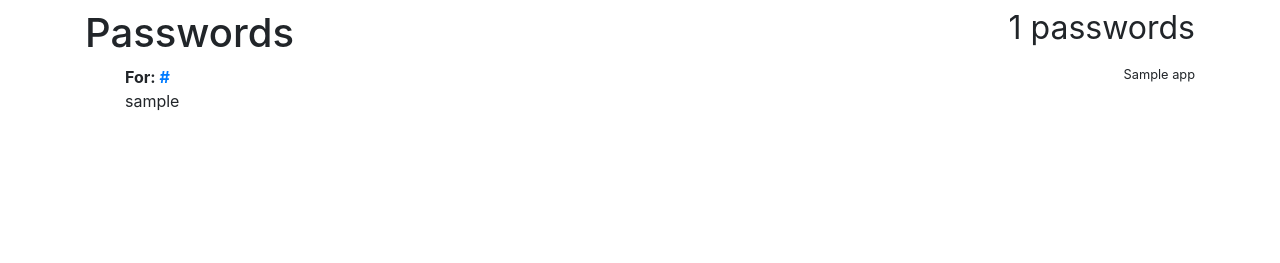
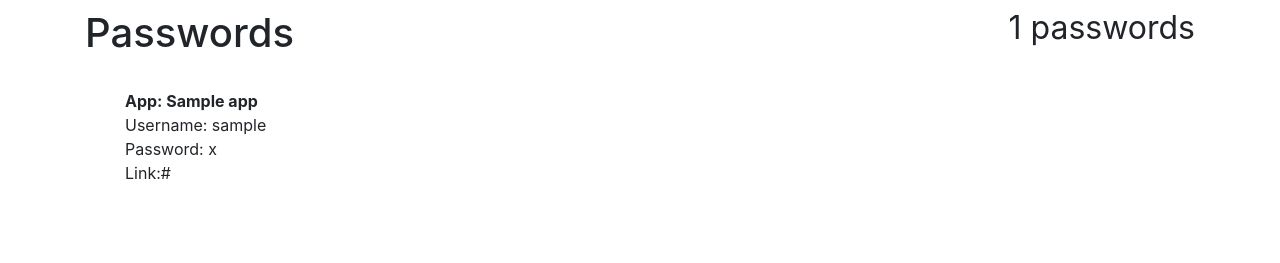
Before and after one commit to calkinsr2017/password-manager-388Final, a Flask app: template flask_app/templates/user_detail.html in a window 1280 px wide. Shown: the part 93-356 px from the top of the page. Run offline with Flask 2, Linux system fonts and the light colour scheme; the template is opened without the code that fills it: most values are stand-ins (such as "Sample title", 1, 10 or a date in 2020); some libraries are stand-ins or nearby versions.

Commit message:
added layout for user_details.html

```diff
--- a/flask_app/templates/user_detail.html
+++ b/flask_app/templates/user_detail.html
@@ -16,14 +16,17 @@
             <li class="media review-item">
                 <div class="media-body">
                     <span class="float-right">
-                        <small>{{ password.app }}</small>
+
                     </span>
-                    <strong>For: <a href="{{ url_for('passwords.app_details') }}">
-                            {{ password.appLink }}
-                        </a>
-                    </strong>
+                    <strong>
+                        <br> App:  {{ password.app }}
+                        </strong>
+                        <br> Username: {{ password.username }}
+                        <br> Password: {{ password.password }}
+                        <br> Link:{{ password.appLink }}
+
                     <p>
-                        {{ password.username }}
+
                     </p>
                 </div>
             </li>
```
